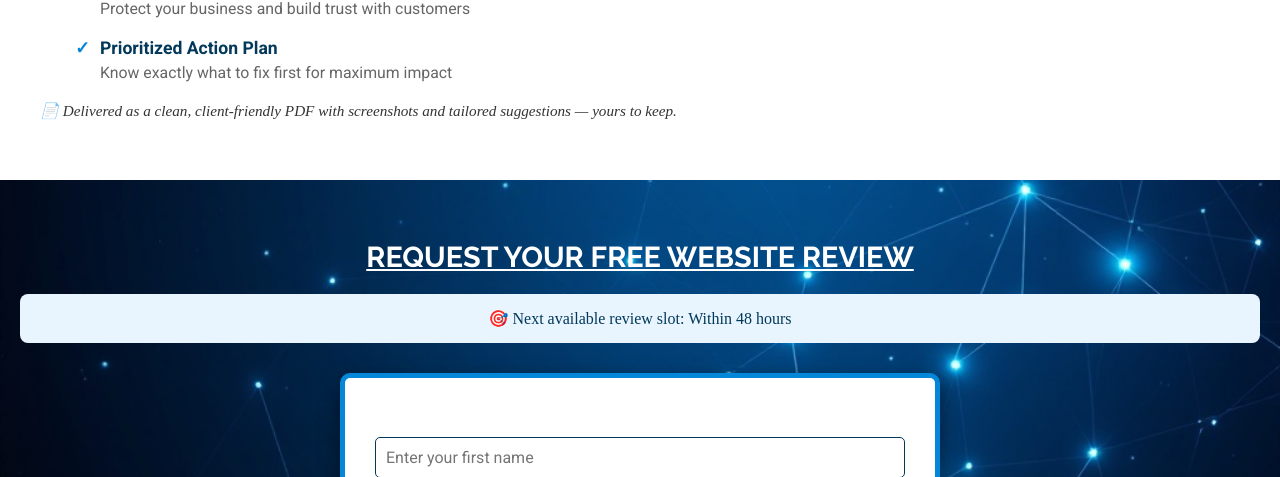
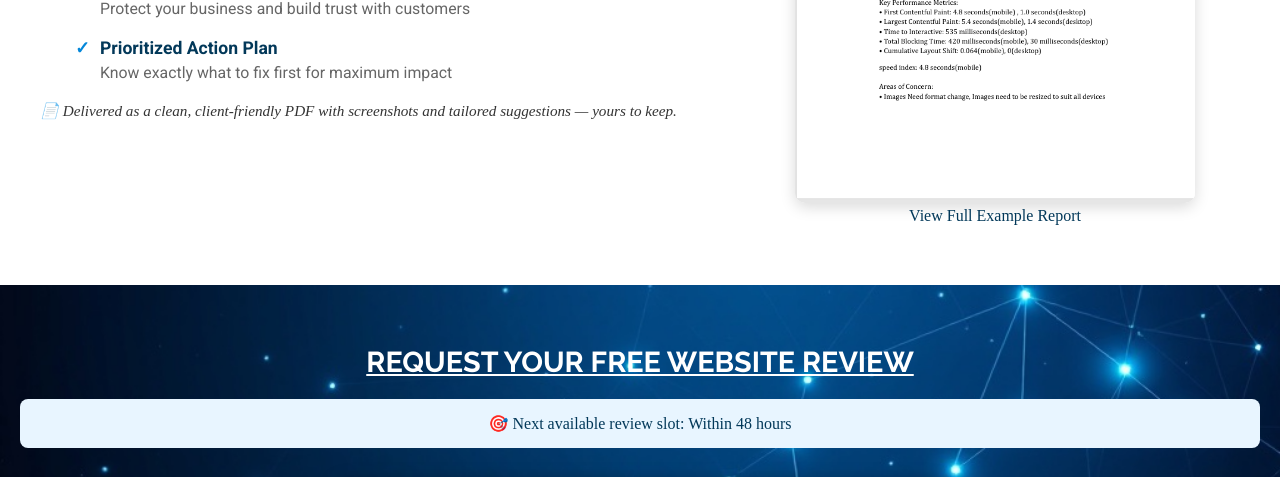
Before and after one commit to Jaycode88/Jaycode, a Flask app: page /free-review in a window 1280 px wide. Shown: the part 820-1297 px from the top of the page. Run offline with Flask 3, Linux system fonts and the light colour scheme; some libraries are stand-ins or nearby versions.

Commit message:
Add Example free web report

```diff
--- a/static/css/free_review.css
+++ b/static/css/free_review.css
@@ -131,6 +131,9 @@
     color: #333;
 }
 
+.pdf-link {
+    color: #023859;
+}
 /* Form Section */
 .fr-form-section {
     background-image: url('/static/images/background-owned.png');
--- a/templates/free_review.html
+++ b/templates/free_review.html
@@ -45,7 +45,9 @@
             </p>
         </div>
         <div class="fr-value-image">
-            <img src="/static/images/review-preview.png" alt="Website Review Sample Report">
+            <img src="/static/images/examplepdf.png" alt="Example Review Report" class="fr-preview-image">
+            <br>
+            <a href="/static/pdf/example-web-review.pdf" target="_blank" class="pdf-link">View Full Example Report</a>
         </div>
     </div>
 </section>
```
Also changed, not shown: static/images/examplepdf.png (added), 1 other file.
